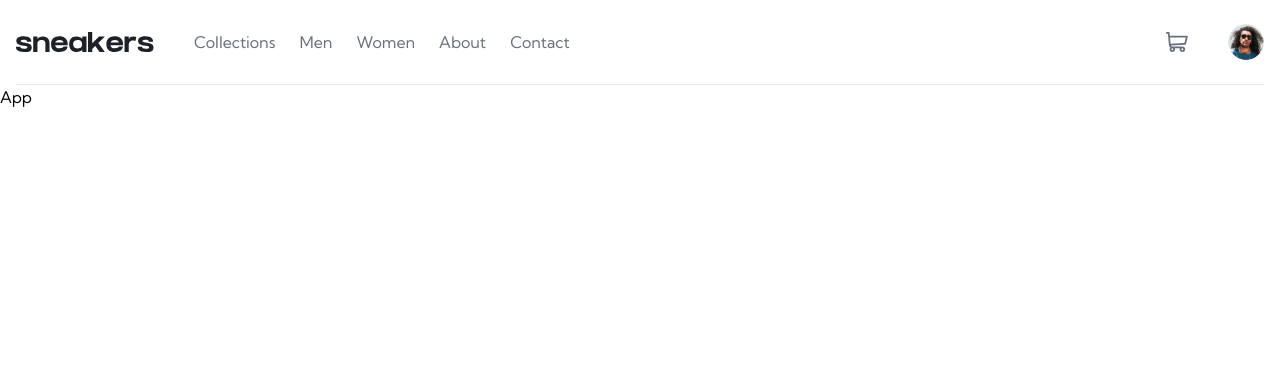
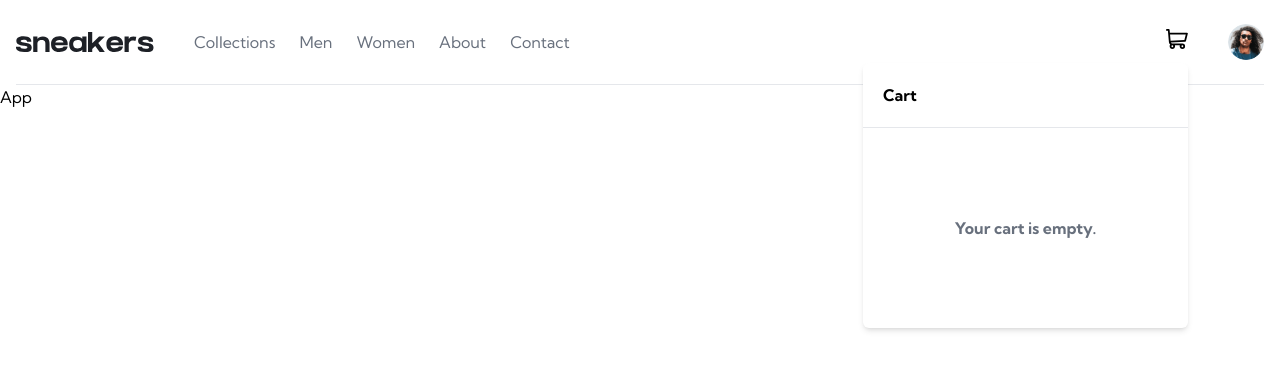
Before and after one commit to Naithcots/e-commerce-page, a React (Vite) app: page / in a window 1280 px wide. Both pictures are taken after a click on the button 1177 px from the left and 42 px from the top of the page. Shown: the top 370 px of the page. Built offline with nearby package versions, Linux system fonts and the light colour scheme.

Commit message:
Add empty cart component and open cart state

```diff
--- /dev/null
+++ b/src/components/header/cart/cart.tsx
@@ -0,0 +1,24 @@
+import { motion } from "framer-motion";
+
+const Cart = () => {
+  return (
+    <motion.div
+      initial={{ scaleY: 0, opacity: 0 }}
+      animate={{ scaleY: 1, opacity: 1 }}
+      exit={{ scaleY: 0, opacity: 0 }}
+      className="rounded-md shadow-md bg-neutral-white"
+    >
+      <div className="border-b">
+        <p className="p-5 font-bold">Cart</p>
+      </div>
+      <div>
+        <div className="min-h-[200px] grid place-items-center">
+          <p className="text-neutral-dark-grayish-blue font-bold">
+            Your cart is empty.
+          </p>
+        </div>
+      </div>
+    </motion.div>
+  );
+};
+export default Cart;
--- a/src/components/header/desktop-header.tsx
+++ b/src/components/header/desktop-header.tsx
@@ -1,7 +1,14 @@
+import { AnimatePresence } from "framer-motion";
 import navLinks from "../../data/navLinks";
 import Container from "../container";
+import Cart from "./cart/cart";
 
-const DesktopHeader = () => {
+type DesktopHeaderProps = {
+  isCartOpen: boolean;
+  toggleCartOpen: () => void;
+};
+
+const DesktopHeader = ({ isCartOpen, toggleCartOpen }: DesktopHeaderProps) => {
   return (
     <Container>
       <div className="hidden md:flex py-6 items-center gap-x-10 border-b bg-neutral-white">
@@ -26,13 +33,25 @@ const DesktopHeader = () => {
           </nav>
         </div>
 
-        <button className="group">
-          <img
-            src="/images/icon-cart.svg"
-            alt="cart-icon"
-            className="filter group-hover:brightness-0"
-          />
-        </button>
+        <div className="relative">
+          <button onClick={toggleCartOpen} className="group">
+            <img
+              src="/images/icon-cart.svg"
+              alt="cart-icon"
+              className={`filter group-hover:brightness-0 ${
+                isCartOpen ? "brightness-0" : ""
+              }`}
+            />
+          </button>
+
+          <AnimatePresence>
+            {isCartOpen && (
+              <div className="absolute right-0 mt-2 min-w-[325px]">
+                <Cart />
+              </div>
+            )}
+          </AnimatePresence>
+        </div>
 
         <img
           src="/images/image-avatar.png"
--- a/src/components/header/header.tsx
+++ b/src/components/header/header.tsx
@@ -1,11 +1,15 @@
+import { useState } from "react";
 import DesktopHeader from "./desktop-header";
 import MobileHeader from "./mobile-header";
 
 const Header = () => {
+  const [isCartOpen, setIsCartOpen] = useState(false);
+  const toggleCartOpen = () => setIsCartOpen(!isCartOpen);
+
   return (
     <header>
-      <MobileHeader />
-      <DesktopHeader />
+      <MobileHeader isCartOpen={isCartOpen} toggleCartOpen={toggleCartOpen} />
+      <DesktopHeader isCartOpen={isCartOpen} toggleCartOpen={toggleCartOpen} />
     </header>
   );
 };
--- a/src/components/header/mobile-header.tsx
+++ b/src/components/header/mobile-header.tsx
@@ -2,14 +2,20 @@ import { AnimatePresence } from "framer-motion";
 import { useState } from "react";
 import { createPortal } from "react-dom";
 import MobileMenu from "./mobile-menu";
+import Cart from "./cart/cart";
 
-const MobileHeader = () => {
+type MobileHeaderProps = {
+  isCartOpen: boolean;
+  toggleCartOpen: () => void;
+};
+
+const MobileHeader = ({ isCartOpen, toggleCartOpen }: MobileHeaderProps) => {
   const [isMobileMenuOpen, setIsMobileMenuOpen] = useState(false);
   const toggleMobileMenu = () => setIsMobileMenuOpen(!isMobileMenuOpen);
   const closeMobileMenu = () => setIsMobileMenuOpen(false);
 
   return (
-    <div className="md:hidden px-5 py-3 flex items-center gap-x-4 bg-neutral-white">
+    <div className="md:hidden px-5 py-3 relative flex items-center gap-x-4 bg-neutral-white">
       <button className="group" onClick={toggleMobileMenu}>
         <img
           src="/images/icon-menu.svg"
@@ -33,11 +39,13 @@ const MobileHeader = () => {
         <img src="/images/logo.svg" alt="logo" />
       </div>
 
-      <button className="group">
+      <button onClick={toggleCartOpen} className="group">
         <img
           src="/images/icon-cart.svg"
           alt="cart-icon"
-          className="filter group-hover:brightness-0"
+          className={`filter group-hover:brightness-0 ${
+            isCartOpen ? "brightness-0" : ""
+          }`}
         />
       </button>
 
@@ -47,6 +55,14 @@ const MobileHeader = () => {
         width={28}
         className="rounded-full hover:border-2 border-primary-orange cursor-pointer"
       />
+
+      <AnimatePresence>
+        {isCartOpen && (
+          <div className="absolute top-[125%] left-0 right-0 px-2">
+            <Cart />
+          </div>
+        )}
+      </AnimatePresence>
     </div>
   );
 };
```
